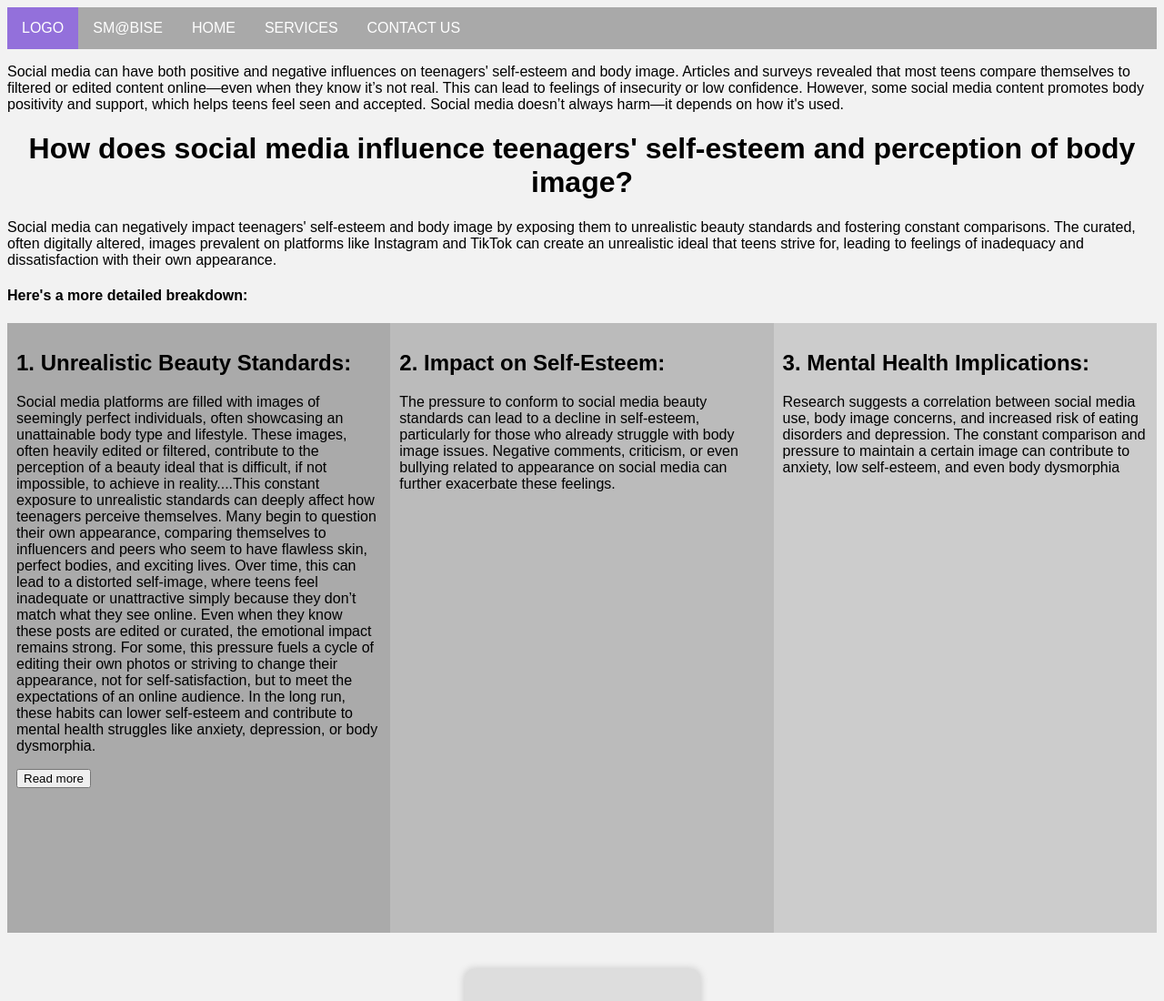
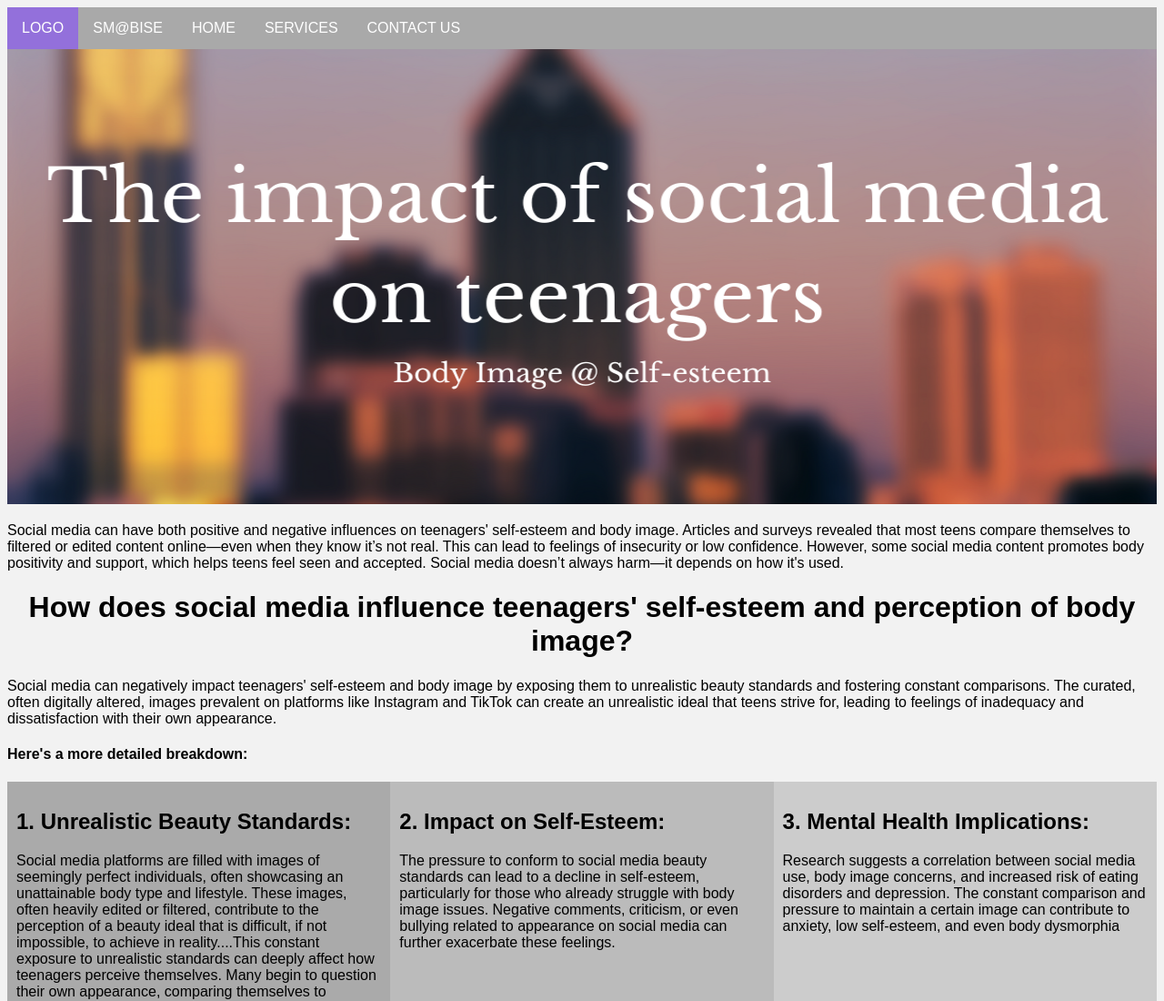
Before and after one commit to 114372/114372.github.io, a plain HTML site: page index.html in a window 1280 px wide. Shown: the top 1100 px of the page at 91% size. Drawn offline with Linux system fonts and the light colour scheme.

Commit message:
fixed image

```diff
--- a/index.html
+++ b/index.html
@@ -14,7 +14,7 @@
   <li><a href="#CONTACT US">CONTACT US</a></li>
 </ul>
 
-
+<img src="images/Clothing Company GoDaddy Store Image.png"alt="HTML5 Icon" width="1200" height="500">
 
 
 <p>Social media can have both positive and negative influences on teenagers' self-esteem and body image. Articles and surveys revealed that most teens compare themselves to filtered or edited content online—even when they know it’s not real. This can lead to feelings of insecurity or low confidence. However, some social media content promotes body positivity and support, which helps teens feel seen and accepted. Social media doesn’t always harm—it depends on how it's used.</p>
```
